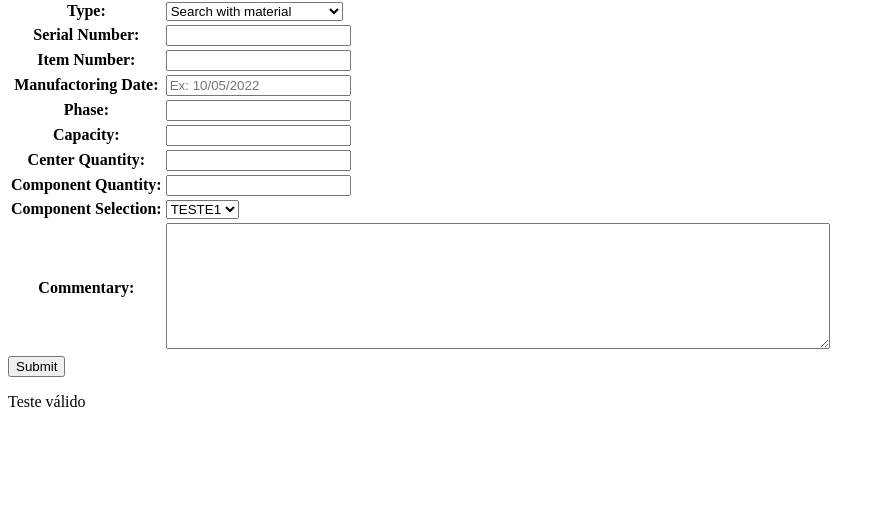
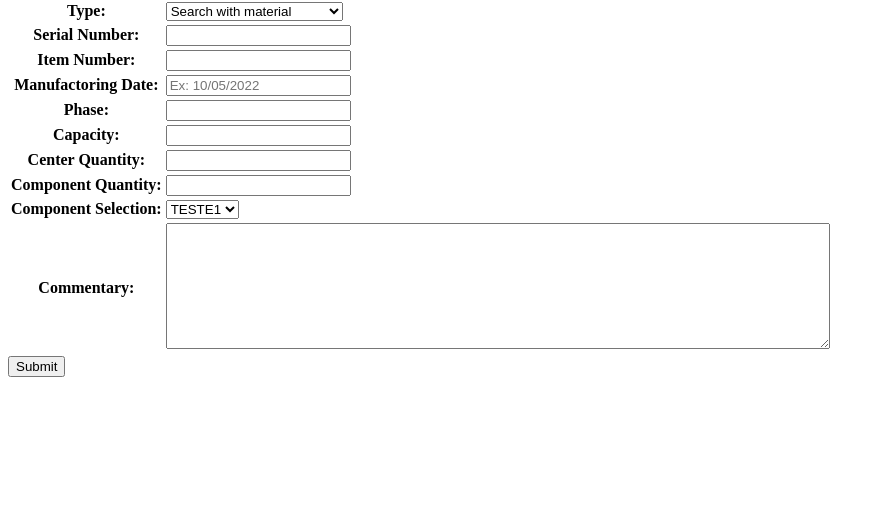
Before and after one commit to BrunoSeidi/Project-2, a Django app: page / in a window 1280 px wide. Shown: the part 81-602 px from the top of the page, without its empty margins (0-885 px from the left). Run offline with Django 4.2, Linux system fonts and the light colour scheme.

Commit message:
formating

```diff
--- a/astec/form/templates/template.html
+++ b/astec/form/templates/template.html
@@ -18,8 +18,7 @@
     {% if form.type == 1 %}
         <p>Selecione uma opção válida</p>
     {% else %}
-        <p>Teste válido</p>
     {% endif %}
-</form>
+    </form>
 </body>
 </html>
```
